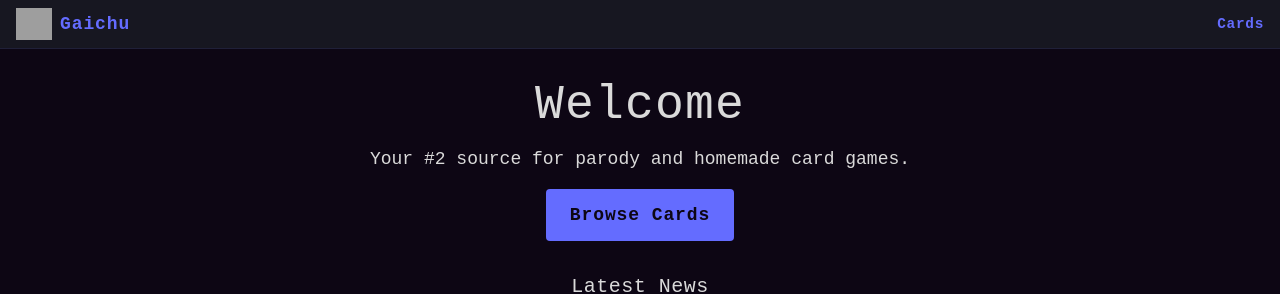
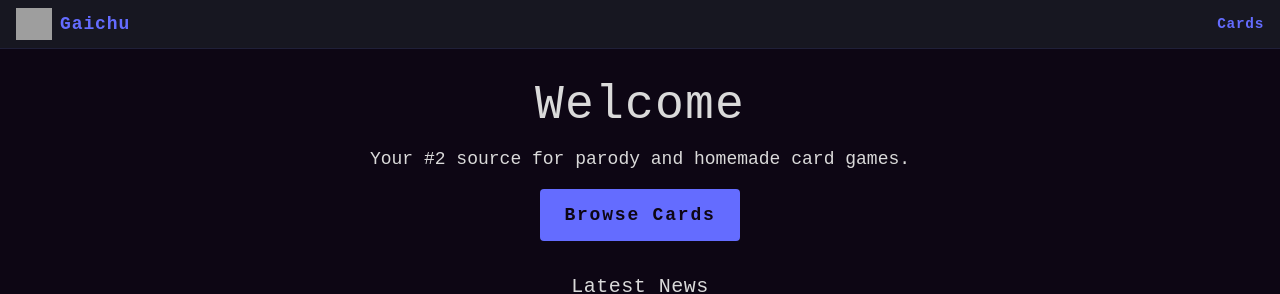
Before and after one commit to Gaichuuu/gaichu-tcg-database, a React (Vite) app: page / in a window 1280 px wide. Shown: the top 294 px of the page. Built offline with nearby package versions, Linux system fonts and the light colour scheme; no server answers; the database is empty; grey boxes are pictures that could not be loaded.

Commit message:
Minor fix

```diff
--- a/src/index.css
+++ b/src/index.css
@@ -18,7 +18,7 @@
 
 @layer components {
   .button {
-    @apply bg-primaryButton !text-mainBg hover:bg-hoverButton rounded px-6 py-3 text-lg tracking-wider transition;
+    @apply bg-primaryButton !text-mainBg hover:bg-hoverButton rounded px-6 py-3 text-lg tracking-widest transition;
   }
 }
 
```
